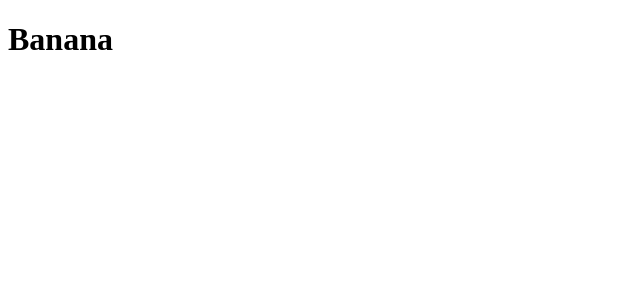
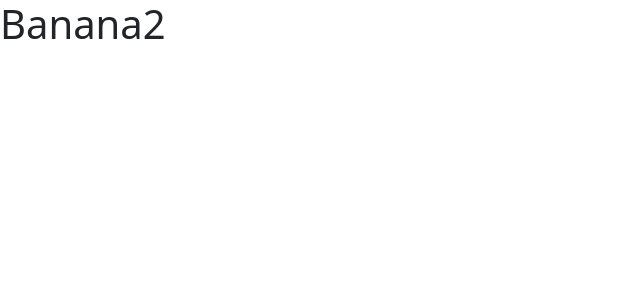
Before and after one commit to abhitrivedi99/book-my-ticket, a Next.js app in the folder client/: page /banana in a window 1280 px wide. Shown: the top 300 px of the page, without its empty margins (0-640 px from the left). Built offline with nearby package versions, Linux system fonts and the light colour scheme.

Commit message:
Global CSS Added

```diff
--- /dev/null
+++ b/client/next.config.js
@@ -0,0 +1,6 @@
+module.exports = {
+	webpackDevMiddleware: (config) => {
+		config.watchOptions.poll = 300
+		return config
+	},
+}
--- a/client/package.json
+++ b/client/package.json
@@ -10,6 +10,7 @@
 	"author": "",
 	"license": "ISC",
 	"dependencies": {
+		"bootstrap": "^5.1.3",
 		"next": "^12.0.7",
 		"react": "^17.0.2",
 		"react-dom": "^17.0.2"
--- /dev/null
+++ b/client/pages/_app.js
@@ -0,0 +1,5 @@
+import 'bootstrap/dist/css/bootstrap.css'
+
+export default ({ Component, pageProps }) => {
+	return <Component {...pageProps} />
+}
--- a/client/pages/banana.js
+++ b/client/pages/banana.js
@@ -1,5 +1,5 @@
 const banana = () => {
-	return <h1>Banana</h1>
+	return <h1>Banana2</h1>
 }
 
 export default banana
```
Also changed, not shown: 1 other file (tests, documents, lock files or other folders).
